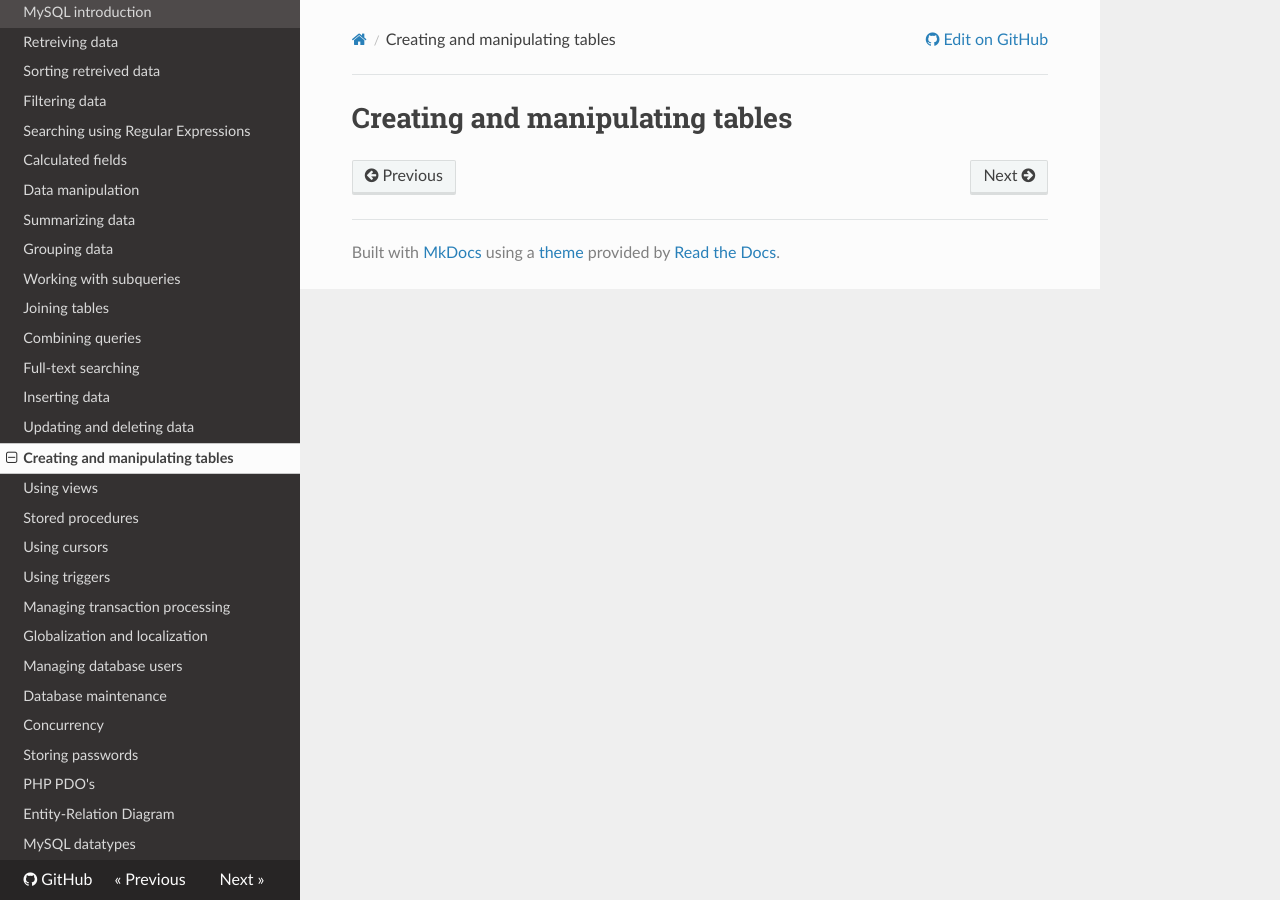
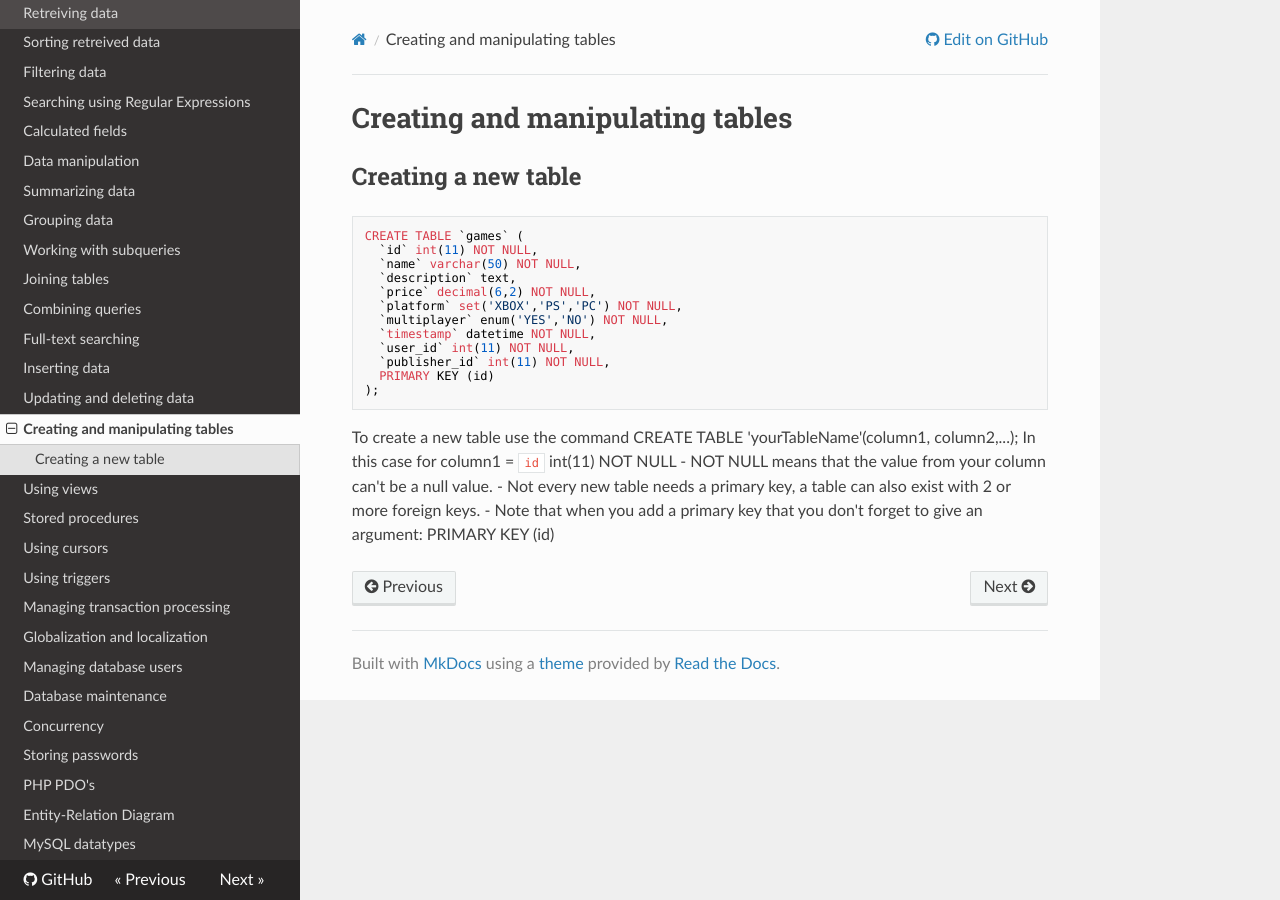
Before and after one commit to sillevl/course-databases, an MkDocs documentation site: the page built from docs/creating-and-manipulating-tables.md, in a window 1280 px wide. Built offline with MkDocs 1.6.1, drawn with Linux system fonts in a browser that asks for light colours; nearby versions of some CDN libraries; old or Windows-style settings are respelled for this version of MkDocs.

Commit message:
Creating a table

````diff
--- a/docs/creating-and-manipulating-tables.md
+++ b/docs/creating-and-manipulating-tables.md
@@ -1 +1,23 @@
 # Creating and manipulating tables
+
+##Creating a new table
+
+```sql
+CREATE TABLE `games` (
+  `id` int(11) NOT NULL,
+  `name` varchar(50) NOT NULL,
+  `description` text,
+  `price` decimal(6,2) NOT NULL,
+  `platform` set('XBOX','PS','PC') NOT NULL,
+  `multiplayer` enum('YES','NO') NOT NULL,
+  `timestamp` datetime NOT NULL,
+  `user_id` int(11) NOT NULL,
+  `publisher_id` int(11) NOT NULL,
+  PRIMARY KEY (id)
+);
+```
+To create a new table use the command CREATE TABLE 'yourTableName'(column1, column2,...);
+In this case for column1 = `id` int(11) NOT NULL
+- NOT NULL means that the value from your column can't be a null value.
+- Not every new table needs a primary key, a table can also exist with 2 or more foreign keys.
+- Note that when you add a primary key that you don't forget to give an argument: PRIMARY KEY (id)
````
